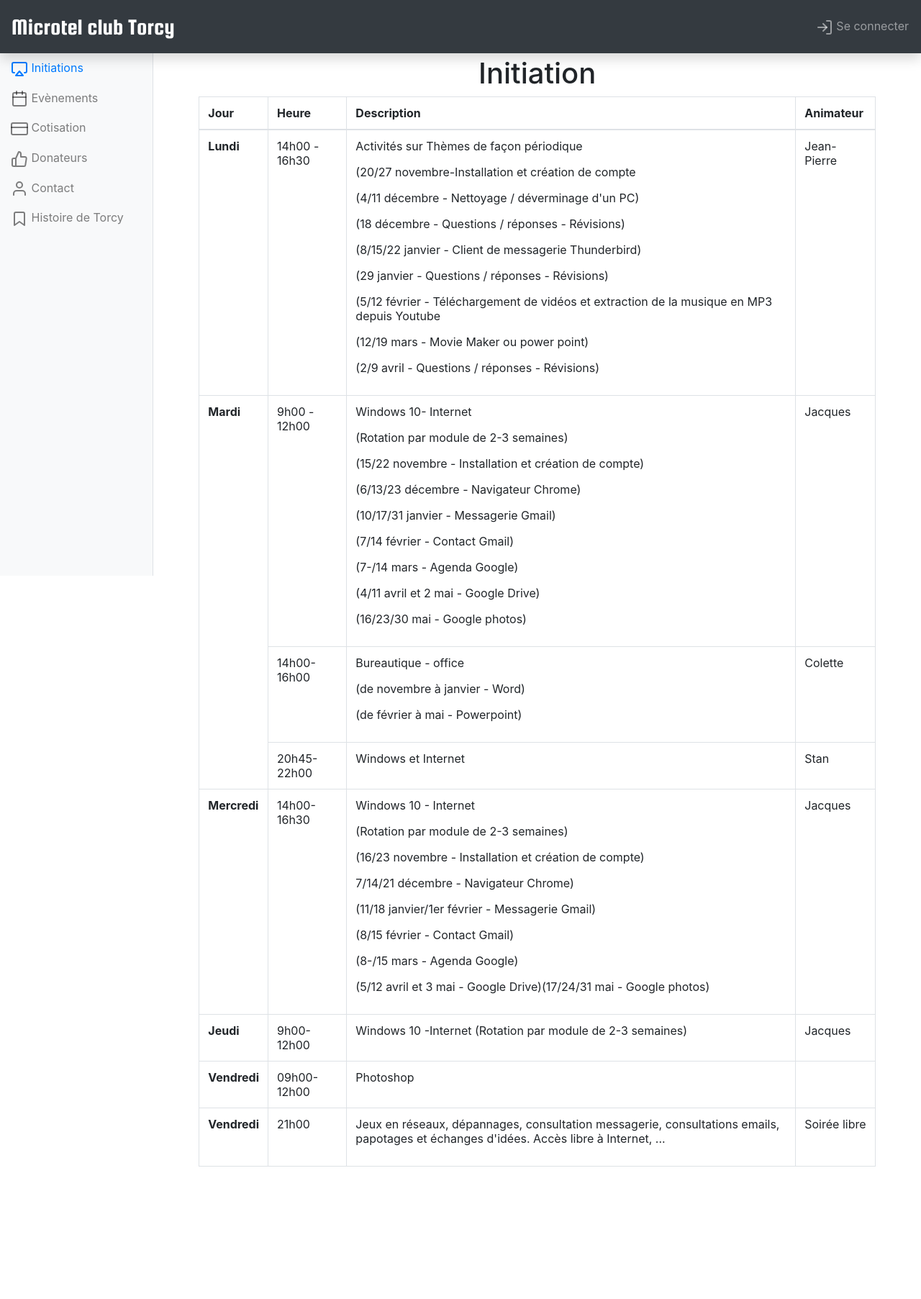
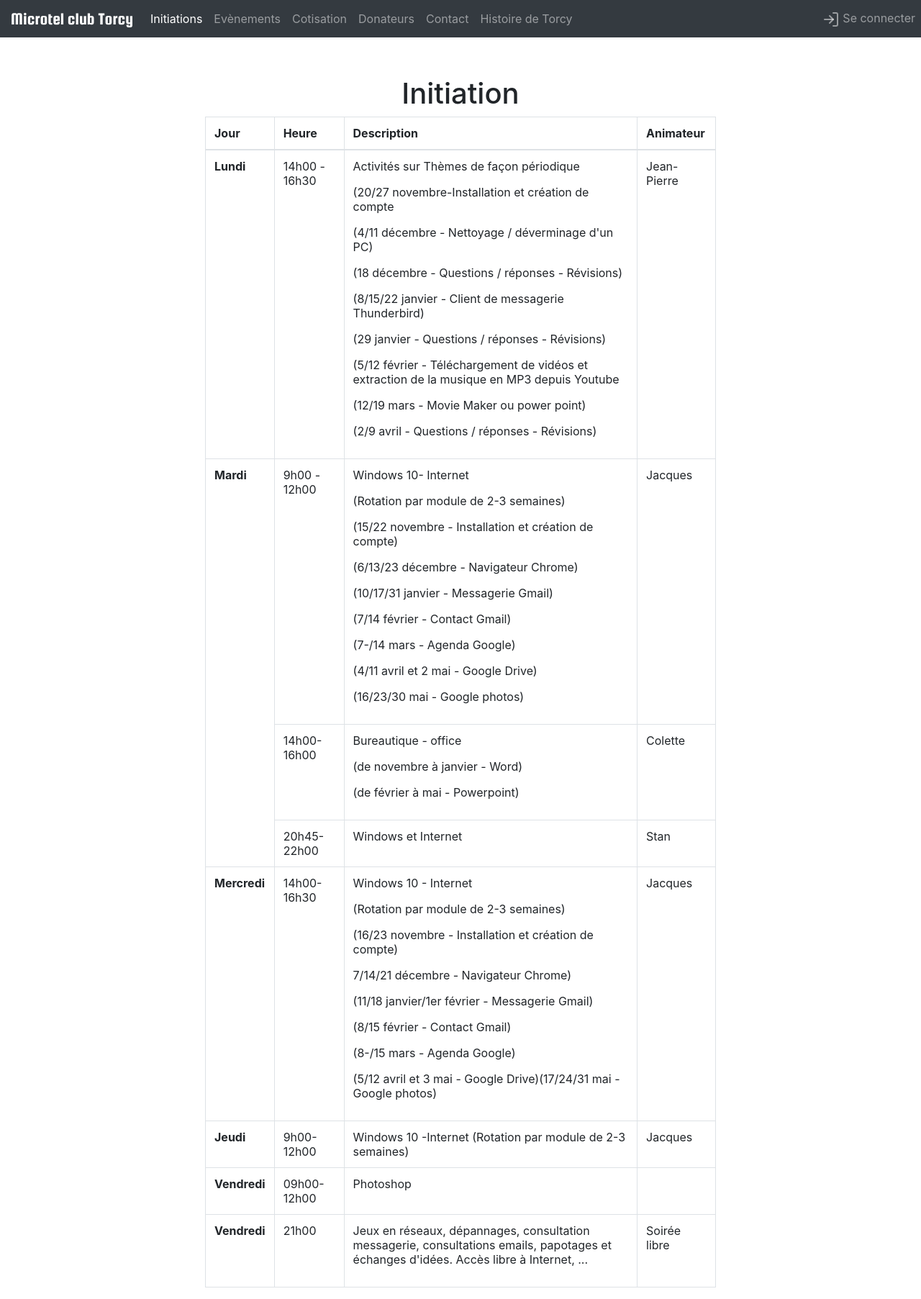
Before and after one commit to nautiou/django-test, a Django app: page / in a window 1280 px wide. Shown: the whole page at 72% size. Before the commit the page ends 1621 px from the top, so only its background shows below. Run offline with Django 3.2, Linux system fonts and the light colour scheme; some libraries are stand-ins or nearby versions.

Commit message:
front update lol cul poil c'est mon anniversaire

```diff
--- a/blog/static/css/blog.css
+++ b/blog/static/css/blog.css
@@ -1,16 +1,11 @@
+.microtel-nav {
+    padding: 5px 15px;
+}
+
 .microtel-title {
     font-family: 'Squada One', cursive;
-    font-size: 2rem;
-}
-
-.microtel-sidebar {
-    top: 74px;
-    height: calc(100vh - 74px);
-    z-index: 100;
-}
-
-.microtel-sidebar .nav-link.active {
-    color: #007bff !important;
+    font-size: 1.5rem;
+    padding: 0;
 }
 
 .microtel-event {
@@ -21,5 +16,5 @@
 }
 
 [role=main] {
-    margin-top: 74px;
+    margin-top: 50px;
 }
--- a/blog/templates/blog/base.html
+++ b/blog/templates/blog/base.html
@@ -13,69 +13,64 @@
 </head>
 
 <body class="bg-ligth">
-        <nav class="navbar navbar-dark shadow bg-dark fixed-top">
-            <a class="navbar-brand microtel-title" href="{% url 'home' %}">Microtel club Torcy</a>
-            <ul class="navbar-nav px-3">
+    <nav class="navbar navbar-expand navbar-dark bg-dark microtel-nav">
+        <a class="navbar-brand microtel-title" href="{% url 'home' %}">
+            Microtel club Torcy
+        </a>
+
+        <ul class="navbar-nav mr-auto">
+            <li class="nav-item">
+                <a class="nav-link {% if active == 'initiation' %} active {% endif %}" href="{% url 'initiation' %}">
+                    <i dd="airplay"></i>
+                    Initiations
+                </a>
+            </li>
+            <li class="nav-item">
+                <a class="nav-link {% if active == 'evenements' %} active {% endif %}" href="{% url 'evenements' %}">
+                    <i dd="calendar"></i>
+                    Evènements
+                </a>
+            </li>
+            <li class="nav-item">
+                <a class="nav-link {% if active == 'cotisation' %} active {% endif %}" href="{% url 'cotisation' %}">
+                    <i dd="credit-card"></i>
+                    Cotisation
+                </a>
+            </li>
+            <li class="nav-item">
+                <a class="nav-link {% if active == 'donateur' %} active {% endif %}" href="{% url 'donateur' %}">
+                    <i dd="thumbs-up"></i>
+                    Donateurs
+                </a>
+            </li>
+            <li class="nav-item">
+                <a class="nav-link {% if active == 'contact' %} active {% endif %}" href="{% url 'contact' %}">
+                    <i dd="user"></i>
+                    Contact
+                </a>
+            </li>
+            <li class="nav-item">
+                <a class="nav-link {% if active == 'torcy' %} active {% endif %}" href="{% url 'torcy' %}">
+                    <i dd="bookmark"></i>
+                    Histoire de Torcy
+                </a>
+            </li>
+        </ul>
+
+        <ul class="navbar-nav">
             <li class="nav-item row">
                 {% block login %}
                 {% endblock %}
             </li>
         </ul>
     </nav>
-        <div class="container-fluid">
-            <div class="row">
-                <nav class="col-2 bg-light navbar-light fixed-top microtel-sidebar border-right">
-                    <div class="sticky-top">
-                        <ul class="nav navbar-nav">
-                            <li class="nav-item">
-                                <a class="nav-link {% if active == 'initiation' %} active {% endif %}" href="{% url 'initiation' %}">
-                                    <i data-feather="airplay"></i>
-                                    Initiations
-                                </a>
-                            </li>
-                            <li class="nav-item">
-                                <a class="nav-link {% if active == 'evenements' %} active {% endif %}" href="{% url 'evenements' %}">
-                                    <i data-feather="calendar"></i>
-                                    Evènements
-                                </a>
-                            </li>
-                            <li class="nav-item">
-                                <a class="nav-link {% if active == 'cotisation' %} active {% endif %}" href="{% url 'cotisation' %}">
-                                    <i data-feather="credit-card"></i>
-                                    Cotisation
-                                </a>
-                            </li>
-                            <li class="nav-item">
-                                <a class="nav-link {% if active == 'donateur' %} active {% endif %}" href="{% url 'donateur' %}">
-                                    <i data-feather="thumbs-up"></i>
-                                    Donateurs
-                                </a>
-                            </li>
-                            <li class="nav-item">
-                                <a class="nav-link {% if active == 'contact' %} active {% endif %}" href="{% url 'contact' %}">
-                                    <i data-feather="user"></i>
-                                    Contact
-                                </a>
-                            </li>
-                            <li class="nav-item">
-                                <a class="nav-link {% if active == 'torcy' %} active {% endif %}" href="{% url 'torcy' %}">
-                                    <i data-feather="bookmark"></i>
-                                    Histoire de Torcy
-                                </a>
-                            </li>
-                        </ul>
-                    </div>
-                </nav>
-                <main class="col-10 ml-auto px-5 pt-1" role="main">
-                    <div class="container-fluid">
 
-
+    <main class="px-5 pt-1" role="main">
+        <div class="container">
             {% block content %}
             {% endblock %}
         </div>
     </main>
-            </div>
-        </div>
 
     {% block modals %}
     {% endblock %}
--- a/blog/templates/blog/initiation.html
+++ b/blog/templates/blog/initiation.html
@@ -4,6 +4,7 @@
 
 <h1 class="text-center">Initiation</h1>
 
+<div class="col-lg-8 mx-auto">
     <table class="table table-bordered">
         <thread>
             <tr>
@@ -104,5 +105,6 @@
             </tr>
         </tbody>
     </table>
+</div>
 
 {% endblock %}
--- a/microtel/settings.py
+++ b/microtel/settings.py
@@ -23,7 +23,7 @@ BASE_DIR = os.path.dirname(os.path.dirname(os.path.abspath(__file__)))
 SECRET_KEY = '5_$+812+j-rc486wlfvych0qznzfr9=_yorars=2pfc4s=*s2r'
 
 # SECURITY WARNING: don't run with debug turned on in production!
-DEBUG = False
+DEBUG = True
 
 ALLOWED_HOSTS = ['localhost', '127.0.0.1', '[::1]']
 
@@ -119,6 +119,7 @@ USE_TZ = True
 # https://docs.djangoproject.com/en/2.2/howto/static-files/
 
 STATIC_URL = '/static/'
+STATIC_ROOT = './static'
 
 # my_project/settings.py
 LOGIN_REDIRECT_URL = '/'
```
Also changed, not shown: 1 other file. Lines whose indentation alone changed are shown as unchanged.
